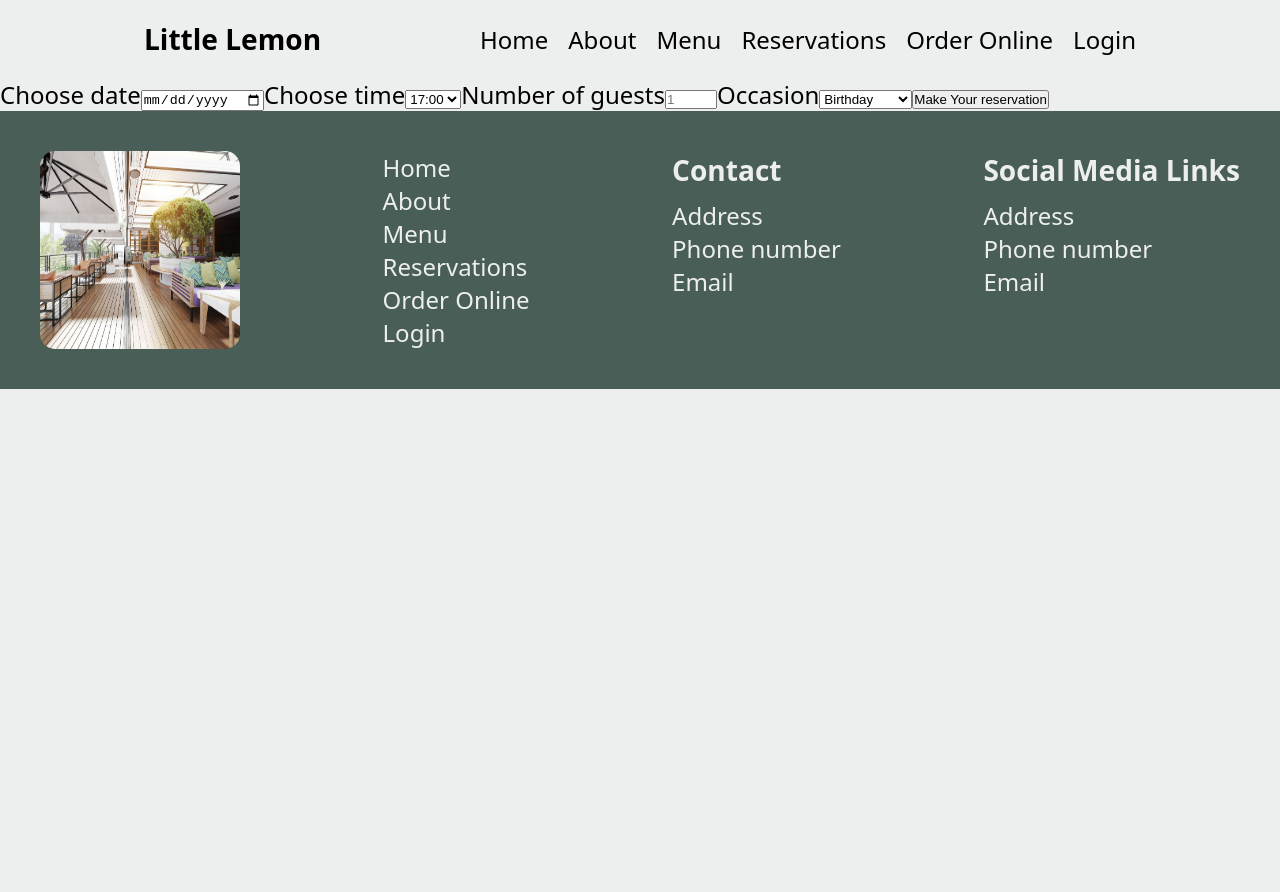
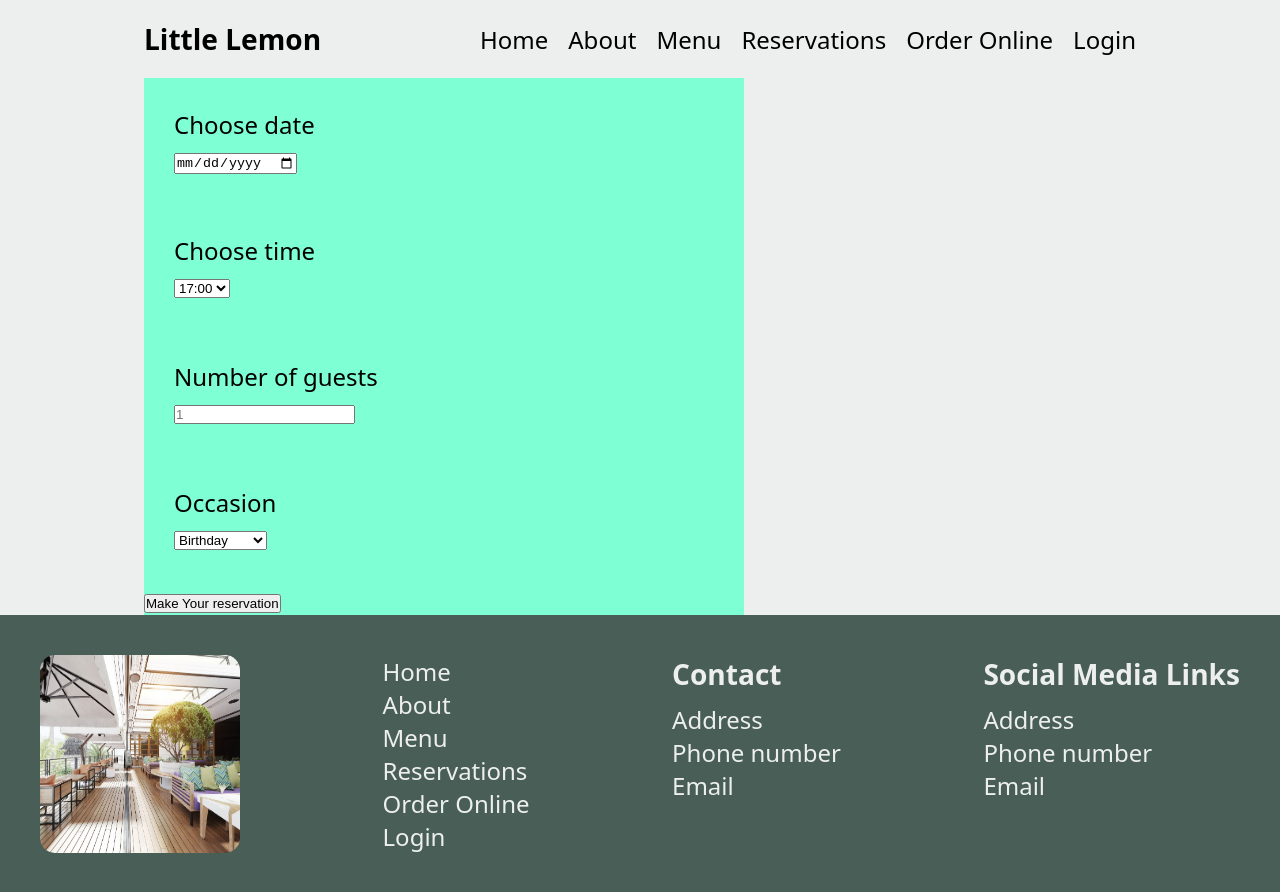
Before and after one commit to g1101b/restoran, a React (Create React App) app: page /booking in a window 1280 px wide. Before the commit the page ends 800 px from the top, so only its background shows below. Built offline with nearby package versions, Linux system fonts and the light colour scheme.

Commit message:
created the form

```diff
--- a/package.json
+++ b/package.json
@@ -10,13 +10,16 @@
     "@types/node": "^16.18.48",
     "@types/react": "^18.2.21",
     "@types/react-dom": "^18.2.7",
+    "formik": "^2.4.4",
+    "moment": "^2.29.4",
     "react": "^18.2.0",
     "react-dom": "^18.2.0",
     "react-router-dom": "^6.15.0",
     "react-scripts": "5.0.1",
     "sass": "^1.66.1",
     "typescript": "^4.9.5",
-    "web-vitals": "^2.1.4"
+    "web-vitals": "^2.1.4",
+    "yup": "^1.2.0"
   },
   "scripts": {
     "start": "react-scripts start",
--- /dev/null
+++ b/src/components/BookingForm/BookingForm.scss
@@ -0,0 +1,12 @@
+label {
+    display: block;
+}
+.form {
+    width: 600px;
+    background-color: aquamarine;
+}
+
+.field {
+    padding: 30px;
+    width: 100%;
+}
--- a/src/components/BookingForm/index.tsx
+++ b/src/components/BookingForm/index.tsx
@@ -1,27 +1,105 @@
 import React from 'react'
 
+import {useFormik} from 'formik'
+import * as yup from 'yup'
+
+import './BookingForm.scss'
+
 export const BookingForm: React.FC = () => {
+	const date = new Date();
+
+	const initialValues = {
+		date: `${date?.getFullYear()}-${date?.getMonth()}-${date?.getDate()}`,
+		time: '17:00',
+		guestsAmount: 1,
+		occasion: 'Birthday',
+	}
+
+	const validate = () => {
+		return yup.object({
+			date: yup.string().required('Required'),
+			time: yup.string().required('Required'),
+			guestsAmount: yup.number().min(1).max(10).required('Required'),
+			occasion: yup.string().required('Required'),
+		})
+	}
+
+	const submit = (values: object, actions: any) => {
+		console.log(values)
+		actions.resetForm();
+	}
+
+	const formik = useFormik({
+		initialValues,
+		validationSchema: validate,
+		onSubmit: submit
+	})
+
 	return (
-		<form >
-			<label htmlFor="res-date">Choose date</label>
-			<input type="date" id="res-date" />
-			<label htmlFor="res-time">Choose time</label>
-			<select id="res-time ">
-				<option>17:00</option>
+		<form className='form' onSubmit={formik.handleSubmit}>
+
+			<div className="field">
+				<label htmlFor="date">Choose date</label>
+				<input
+					type="date"
+					id="date"
+					name='date'
+					onChange={formik.handleChange}
+         			onBlur={formik.handleBlur}
+         			value={formik.values.date}
+				/>
+				{formik.touched.date && formik.errors.date ? (
+					<div>{formik.errors.date}</div>
+				) : null}
+			</div>
+
+			<div className="field">
+				<label htmlFor="time">Choose time</label>
+				<select
+					id="time"
+					name='time'
+					onChange={formik.handleChange}
+         			onBlur={formik.handleBlur}
+         			value={formik.values.time}
+				>
+					<option selected>17:00</option>
 					<option>18:00</option>
 					<option>19:00</option>
 					<option>20:00</option>
 					<option>21:00</option>
 					<option>22:00</option>
 				</select>
+				{formik.touched.time && formik.errors.time ? (
+					<div>{formik.errors.time}</div>
+				) : null}
+			</div>
+
+			<div className="field">
 				<label htmlFor="guests">Number of guests</label>
-			<input type="number" placeholder="1" min="1" max="10" id="guests" />
+				<input
+					type="number"
+					placeholder="1"
+					id="guests"
+					{...formik.getFieldProps('guests')}
+				/>
+				{formik.touched.guestsAmount && formik.errors.guestsAmount ? (
+					<div>{formik.errors.guestsAmount}</div>
+				) : null}
+			</div>
+
+			<div className="field">
 				<label htmlFor="occasion">Occasion</label>
-			<select id="occasion">
+				<select id="occasion"  {...formik.getFieldProps('occasion')}>
 					<option>Birthday</option>
 					<option>Anniversary</option>
 				</select>
+				{formik.touched.occasion && formik.errors.occasion ? (
+					<div>{formik.errors.occasion}</div>
+				) : null}
+			</div>
+
 			<input type="submit" value="Make Your reservation" />
+
 		</form>
 	)
 }
--- a/src/pages/Booking/index.tsx
+++ b/src/pages/Booking/index.tsx
@@ -5,8 +5,10 @@ import './Booking.scss'
 
 export const Booking: React.FC = () => {
 	return (
-		<div className="booking-form">
-			<BookingForm />
+		<div className="booking">
+			<div className="container">
+				<BookingForm />
+			</div>
 		</div>
 	)
 }
```
Also changed, not shown: 1 other file (tests, documents, lock files or other folders). Lines whose indentation alone changed are shown as unchanged.
